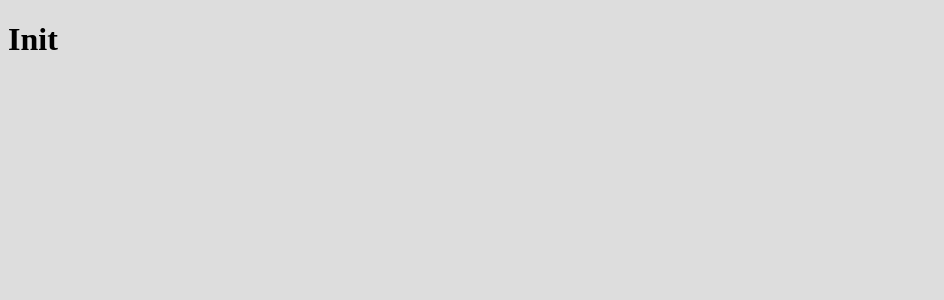
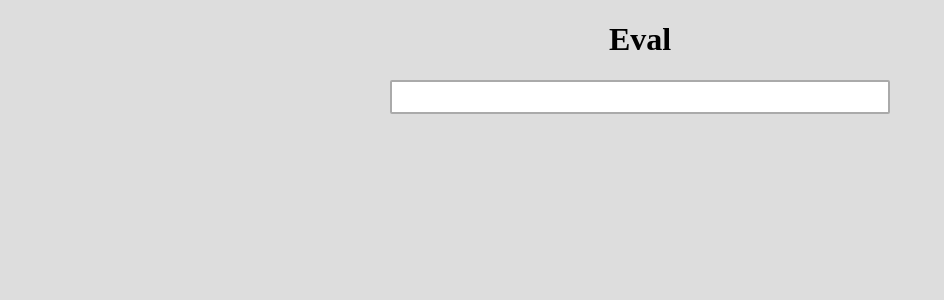
Before and after one commit to Nigless/eval, a React (Vite) app: page / in a window 1280 px wide. Shown: the top 300 px of the page, without its empty margins (0-944 px from the left). Built offline with nearby package versions, Linux system fonts and the light colour scheme.

Commit message:
Added Body

```diff
--- a/src/components/app.jsx
+++ b/src/components/app.jsx
@@ -1,5 +1,27 @@
 import React from 'react';
+import styled from 'styled-components';
+
+const Root = styled.div({
+	margin: 'auto',
+	width: 500,
+});
+
+const Heading = styled.h1({
+	textAlign: 'center',
+});
+
+const Body = styled.div({
+	border: 'solid 2px #aaa',
+	borderRadius: 2,
+	padding: 15,
+	background: '#fff',
+});
 
 export default function App() {
-	return <h1>Init</h1>;
+	return (
+		<Root>
+			<Heading>Eval</Heading>
+			<Body></Body>
+		</Root>
+	);
 }
```
